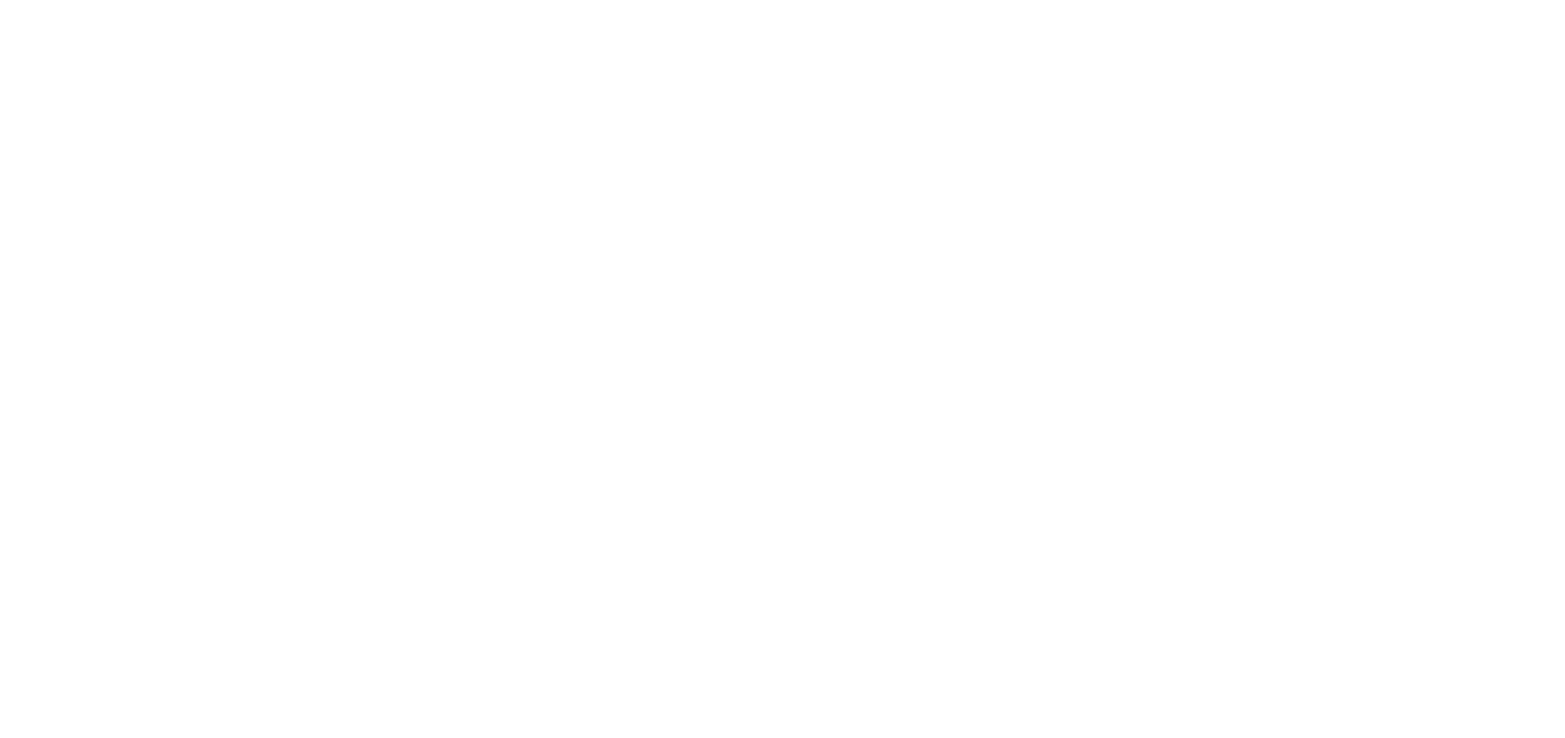
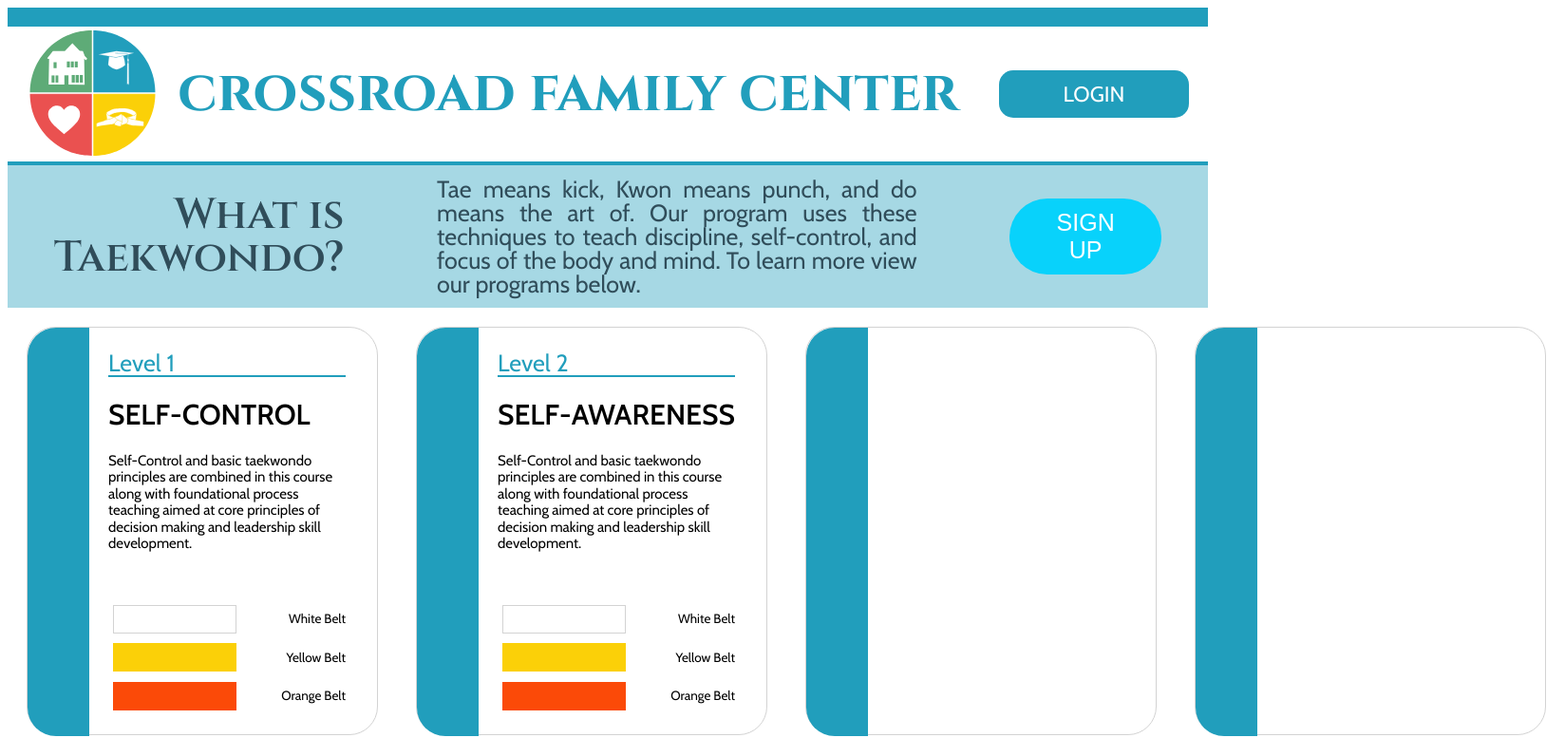
Before and after one commit to Rvonderbecke/crossroadfc, a React (Create React App) app: page /tkd in a window 1280 px wide. Before the commit this address had no page. Shown: the top 777 px of the page at 95% size, 1648 px wide, since content can reach past the window. Built offline with nearby package versions, Linux system fonts and the light colour scheme.

Commit message:
started tkd page

```diff
--- a/src/App.js
+++ b/src/App.js
@@ -1,6 +1,7 @@
-import { Routes, Route, Link } from 'react-router-dom';
+import { Routes, Route, Link, Switch } from 'react-router-dom';
 import LandingPage from './pages/LandingPage.js'
 import HomePage from './pages/HomePage.js';
+import TkdInfo from './pages/TkdInfo.js';
 import Login from './components/Login.js';
 const App = () => {
   return (
@@ -9,6 +10,7 @@
       <Route path='/' element={<LandingPage />}>
         <Route index element={<HomePage />} />
         <Route path='login' element={<Login />} />
+        <Route path='tkd' element={<TkdInfo />} />
       </Route>
       </Routes>
 
--- /dev/null
+++ b/src/components/Card.js
@@ -0,0 +1,97 @@
+import styled from 'styled-components';
+const Card = ({ children, korean, color }) => {
+	return (
+		<CardWrapper color={color}>
+			<div className='cardBody'>
+				<div className='sideBar'>
+					{korean && <div className='korenText'>{korean}</div>}
+				</div>
+				{children}
+			</div>
+		</CardWrapper>
+	);
+};
+const CardWrapper = styled.div`
+    margin: 2em;
+    height: 43em;
+    width: 37em;
+    border-radius: 30px;
+		border: 1px solid lightgrey;
+
+   .cardBody {
+    display: flex;
+   }
+    .sideBar {
+	  background-color: ${(props) => (!props.color ? '#219ebc' : `${props.color}`)};
+      width: 6.5em;
+      height: 43em;
+      border-radius: 30px 0 0 30px;
+    }
+	.cardContent {
+
+		width: 25em;
+    margin-left: 2em;
+
+
+    .tkdLevel {
+      font-family: 'cabin', serif;
+      font-size: 2.5rem;
+      color: var(--blue);
+      border-bottom: 2px solid var(--blue);
+      width: 10em;
+    }
+
+    .classTitle {
+      font-family: 'cabin', serif;
+      font-size: 3rem;
+      font-weight: 600;
+      text-transform: uppercase;
+      width: 10em;
+        }
+        .classDesc {
+          font-family:'cabin', serif;
+          font-size: 1.5rem;
+          line-height: 1.75rem;
+          margin-bottom: 20%;
+
+        }
+
+        .firstBelt, .secondBelt, .thirdBelt{
+           display: flex;
+           justify-content: space-between;
+
+         }
+
+          .belt {
+            width: 13em;
+            height: 3em;
+            margin: .5em;
+
+
+          }
+          .beltWhite {
+            border: 1px solid lightgray;
+
+          }
+          .beltYellow {
+
+            background-color: var(--beltyellow);
+          }
+
+          .beltOrange {
+            background-color: var(--beltorange);
+          }
+
+          .beltTitle {
+            font-family: 'cabin', serif;
+            font-size: 1.35rem;
+
+
+
+          }
+        }
+
+
+
+`;
+export default Card;
--- a/src/components/SocialFollow.js
+++ b/src/components/SocialFollow.js
@@ -33,7 +33,7 @@
 const Wrapper = styled.div`
 
 .social-container {
-  margin: 5em 0 0 5em;
+  margin: 3em 0 0 5em;
   height: 35px;
 
 
--- a/src/index.js
+++ b/src/index.js
@@ -1,8 +1,8 @@
 import ReactDOM from 'react-dom/client';
-import { BrowserRouter as Router } from 'react-router-dom';
+import { BrowserRouter} from 'react-router-dom';
 import App from './App'
 import './index.css'
 
 const root = ReactDOM.createRoot(document.getElementById('root'));
 
-root.render(<Router><App /></Router>);
+root.render(<BrowserRouter><App /></BrowserRouter>);
--- a/src/pages/HomePage.js
+++ b/src/pages/HomePage.js
@@ -30,7 +30,7 @@
           <Row>
               <p >Learn More! Click on the links below.</p>
               <div className="homeLinks">
-                  <Link to='/login'><button className="btnHome homeBtnTkd">Taekwondo</button></Link>
+                  <Link to='/tkd' reloadDocument><button className="btnHome homeBtnTkd">Taekwondo</button></Link>
                   <Link to='/'><button className="btnHome homeBtnTrip">Trip Outreach</button></Link>
                   <Link to='/'><button className="btnHome homeBtnYotae">Yotae</button></Link>
                   <Link to='/'><button className="btnHome homeBtnBehav">Behavioral</button></Link>
--- a/src/pages/LandingPage.js
+++ b/src/pages/LandingPage.js
@@ -1,10 +1,11 @@
 import { Grid, Row, Col, LandingPageWrapper } from '../styles';
 import SocialFollow from '../components/SocialFollow';
 import { useState } from 'react';
-import { Outlet, Link } from 'react-router-dom';
+import { Outlet, Link} from 'react-router-dom';
 const user = false; //temp
 const LandingPage = () => {
 	const [user, setUser] = useState(false);
+
 	return (
 		<LandingPageWrapper>
 			<Grid>
@@ -16,7 +17,7 @@
 							</Link>
 							<h1>crossroad family center</h1>
 						</div>
-						<Link to='/login'>
+						<Link to='login' reloadDocument>
 							<button className='btn headerBtn'>
 								{user ? 'Logout' : 'Login'}
 							</button>
--- /dev/null
+++ b/src/pages/TkdInfo.js
@@ -0,0 +1,91 @@
+import Card from '../components/Card';
+import { TkdWrapper, Row, Col } from '../styles';
+const TkdInfo = () => {
+	return (
+		<TkdWrapper>
+			<div className='tkdContainer'>
+				<Row>
+					<div className='banner'>
+						<h3>
+							What is <br></br>Taekwondo?
+						</h3>
+						<p className='infoTxt'>
+							Tae means kick, Kwon means punch, and do means the art of. Our
+							program uses these techniques to teach discipline, self-control,
+							and focus of the body and mind. To learn more view our programs
+							below.
+						</p>
+						<button className='infoBtn'>
+							Sign <br></br> up
+						</button>
+					</div>
+				</Row>
+				<Row>
+					<div className='cardContainerTkd'>
+						<Col size={1}>
+							<Card>
+								<div className='cardContent'>
+									<h3 className='tkdLevel'>Level 1</h3>
+									<h2 className='classTitle'>Self-Control</h2>
+									<p className='classDesc'>
+										Self-Control and basic taekwondo principles are combined in
+										this course along with foundational process teaching aimed
+										at core principles of decision making and leadership skill
+										development.
+									</p>
+
+									<div className='firstBelt'>
+										{' '}
+										<div className='belt beltWhite'></div>
+										<p className='beltTitle '>White Belt</p>
+									</div>
+									<div className='secondBelt'>
+										<div className='belt beltYellow'></div>
+										<p className='beltTitle'>Yellow Belt</p>
+									</div>
+									<div className='thirdBelt'>
+										<div className='belt beltOrange'></div>
+										<p className='beltTitle'>Orange Belt</p>
+									</div>
+								</div>
+							</Card>
+						</Col>
+						<Col size={1}>
+							<Card><div className='cardContent'>
+									<h3 className='tkdLevel'>Level 2</h3>
+									<h2 className='classTitle'>Self-awareness</h2>
+									<p className='classDesc'>
+										Self-Control and basic taekwondo principles are combined in
+										this course along with foundational process teaching aimed
+										at core principles of decision making and leadership skill
+										development.
+									</p>
+
+									<div className='firstBelt'>
+										{' '}
+										<div className='belt beltWhite'></div>
+										<p className='beltTitle '>White Belt</p>
+									</div>
+									<div className='secondBelt'>
+										<div className='belt beltYellow'></div>
+										<p className='beltTitle'>Yellow Belt</p>
+									</div>
+									<div className='thirdBelt'>
+										<div className='belt beltOrange'></div>
+										<p className='beltTitle'>Orange Belt</p>
+									</div>
+								</div></Card>
+						</Col>
+						<Col size={1}>
+							<Card></Card>
+						</Col>
+						<Col size={1}>
+							<Card></Card>
+						</Col>
+					</div>
+				</Row>
+			</div>
+		</TkdWrapper>
+	);
+};
+export default TkdInfo;
--- a/src/styles.js
+++ b/src/styles.js
@@ -1,7 +1,10 @@
 import styled from 'styled-components';
 
 export const Grid = styled.div``;
-export const Row = styled.div``;
+
+export const Row = styled.div`
+
+`;
 
 const media = {
 	xs: (styles) => `
@@ -12,6 +15,7 @@
 };
 
 export const Col = styled.div`
+
 	flex: ${(props) => props.size};
 	${(props) => props.collapse && media[props.collapse](`display: none;`)};
 `;
@@ -38,13 +42,13 @@
 	}
 
 	.footerContainer {
-		height: 127px;
+		height: 120px;
 		display: flex;
 		background-color: var(--blue);
 	}
 
 	.footerNavLink {
-		margin: 2em 0 0 5em;
+		margin: 3em 0 0 5em;
 		a {
 			padding: 1rem;
 			text-decoration: none;
@@ -60,7 +64,7 @@
 		align-items: center;
 
 		img {
-			height: 56px;
+			height: 55px;
 		}
 		p {
 			font-family: 'cinzel', serif;
@@ -114,13 +118,15 @@
 
 
 		img {
-			margin-top: 3em;
+			margin-top: 4em;
 			height: 35em;
+			width: 150em;
 			border-radius: 10px 10px 0 0;
 			z-index: -1;
 
 		}
 		p {
+
 			font-family: 'cabin', sans-serif;
 			font-size: 2.5rem;
 			text-align: center;
@@ -151,6 +157,8 @@
 		justify-content: center;
 		background-color: var(--darkBlue);
 		height: 3rem;
+		border-radius: 0 0 10px 10px;
+		margin-bottom: 1em;
 	}
 	.dot {
 		align-self: center;
@@ -165,3 +173,48 @@
 		background-color: white;
 	}
 `;
+
+export const TkdWrapper = styled.div`
+ .tkdContainer {
+	.banner {
+		display: flex;
+		align-items: center;
+		justify-content: space-around;
+		height: 15em;
+		background-color: rgba(33, 158, 188, .4);
+
+		h3 {
+			font-family: 'cinzel', serif;
+			font-size: 4.5rem;
+			font-weight: 600;
+			color: var(--darkBlue);
+			text-align: right;
+
+		}
+		p {
+			font-family: 'cabin', sans-serif;
+			font-size: 2.5rem;
+			color: var(--darkBlue);
+			width: 40%;
+			text-align: justify;
+		}
+		button {
+			background-color: var(--lightBlue);
+			border: none;
+			width: 16rem;
+			height: 8rem;
+			border-radius: 50px;
+			color: white;
+			font-size: 2.5rem;
+			text-transform: uppercase;
+
+		}
+	}
+ }
+
+ .cardContainerTkd {
+	display: flex;
+
+
+ }
+`
```
